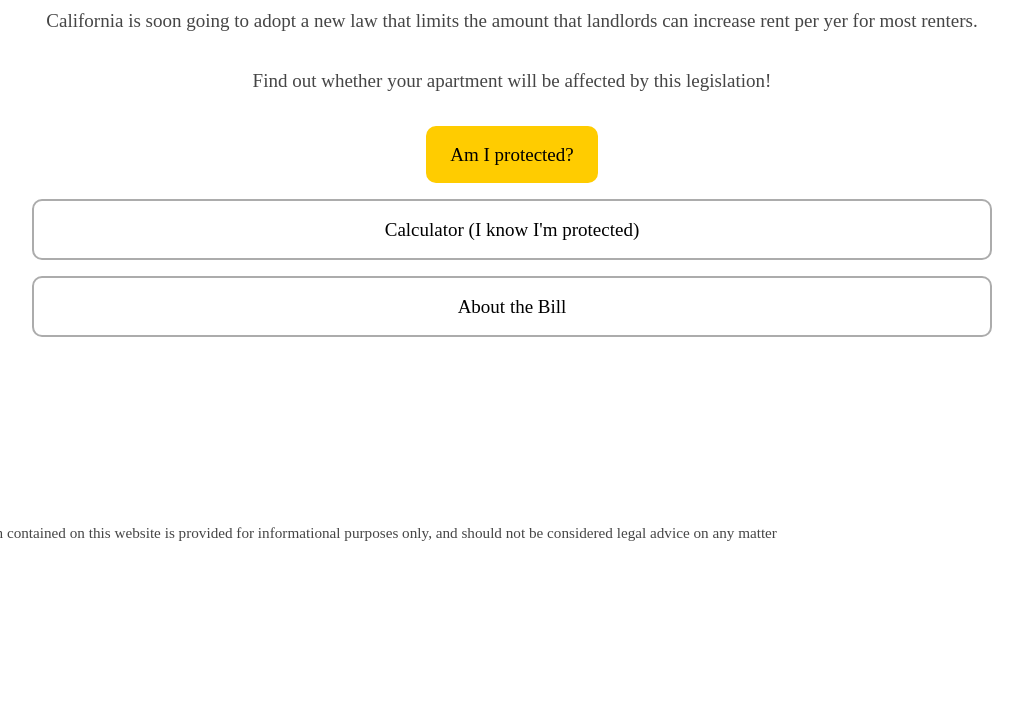
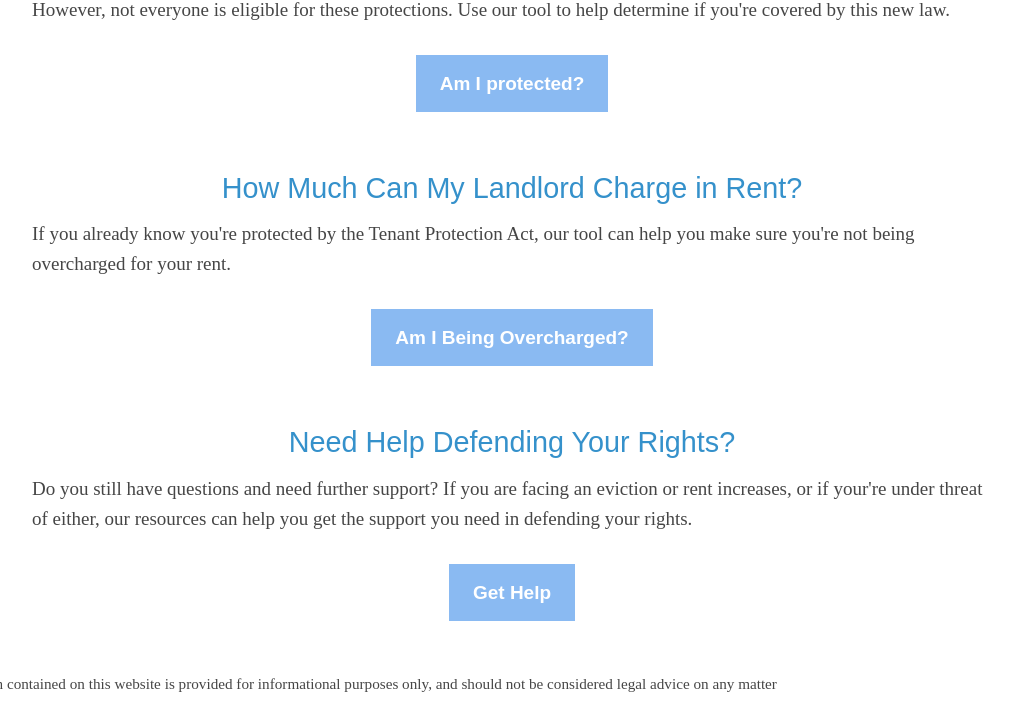
Before and after one commit to Rent-Cap/website, a Gatsby site: page / in a window 1280 px wide. Shown: the part 314-1036 px from the top of the page, without its empty margins (128-1151 px from the left). Before the commit the page ends 885 px from the top, so only its background shows below. Built offline with nearby package versions, Linux system fonts and the light colour scheme; Gatsby itself is replaced by a stand-in of ours; a web font is replaced by a local one.

Commit message:
Adopting new theme direction and logo

```diff
--- a/gatsby-config.js
+++ b/gatsby-config.js
@@ -34,7 +34,7 @@ module.exports = {
         // background_color: "#663399",
         // theme_color: "#663399",
         display: "minimal-ui",
-        icon: "src/images/rentcap2.svg" // This path is relative to the root of the site.
+        icon: "src/images/rentcap3.svg" // This path is relative to the root of the site.
       }
     },
     `gatsby-plugin-sass`
--- a/src/components/Logo.js
+++ b/src/components/Logo.js
@@ -1,5 +1,5 @@
 import React from "react";
-import ref from "../images/rentcap2.svg";
+import ref from "../images/rentcap3.svg";
 
 const Logo = () => <img alt="Logo" src={ref} />;
 export default Logo;
--- a/src/pages/index.mdx
+++ b/src/pages/index.mdx
@@ -3,10 +3,20 @@ import { PrimaryButton, SecondaryButton } from "../components/Buttons";
 
 # California Renter Protections
 
-California is soon going to adopt a new law that limits the amount that landlords can increase rent per yer for most renters.
+## Find out if you're protected
 
-Find out whether your apartment will be affected by this legislation!
+The Tenant Protection Act protects a majority of California's renters against unfair rent increases and unjust evictions. However, not everyone is eligible for these protections. Use our tool to help determine if you're covered by this new law.
 
-<PrimaryButton to="/coverage/existing-rent-control-check">Am I protected?</PrimaryButton>
-<SecondaryButton to="/calculator">Calculator (I know I'm protected)</SecondaryButton>
-<SecondaryButton to="/about-the-bill">About the Bill</SecondaryButton>
+<PrimaryButton to="#">Am I protected?</PrimaryButton>
+
+## How Much Can My Landlord Charge in Rent?
+
+If you already know you're protected by the Tenant Protection Act, our tool can help you make sure you're not being overcharged for your rent.
+
+<PrimaryButton to="/calculator">Am I Being Overcharged?</PrimaryButton>
+
+## Need Help Defending Your Rights?
+
+Do you still have questions and need further support? If you are facing an eviction or rent increases, or if your're under threat of either, our resources can help you get the support you need in defending your rights.
+
+<PrimaryButton to="/resources">Get Help</PrimaryButton>
--- a/src/styles/buttons.scss
+++ b/src/styles/buttons.scss
@@ -6,13 +6,15 @@ button,
   cursor: pointer;
   font-size: 1rem;
   line-height: 33px;
-  border-radius: 10px;
   margin-bottom: 16px;
+  font-family: Arial, Helvetica, sans-serif;
 }
 
 .primaryButton {
   display: inline-block;
-  background: #ffcc00;
+  background: #8abaf2;
+  color: white;
+  font-weight: 700;
   width: 100%;
   @media screen and (min-width: 767px) {
     width: auto;
--- a/src/styles/header.scss
+++ b/src/styles/header.scss
@@ -28,7 +28,7 @@ header {
     position: relative;
     align-items: flex-end;
     grid-column: 5;
-    @media (min-width: 767px) {
+    @media (min-width: 980px) {
       grid-column: 13;
     }
     button {
--- a/src/styles/layout.scss
+++ b/src/styles/layout.scss
@@ -56,3 +56,13 @@ button {
   border: 1px solid #acacac;
   background: none;
 }
+
+h1,
+h2,
+h3,
+h4,
+h5,
+h6 {
+  text-align: center;
+  color: #3591cb;
+}
```
Also changed, not shown: src/images/rentcap3.svg (added).
